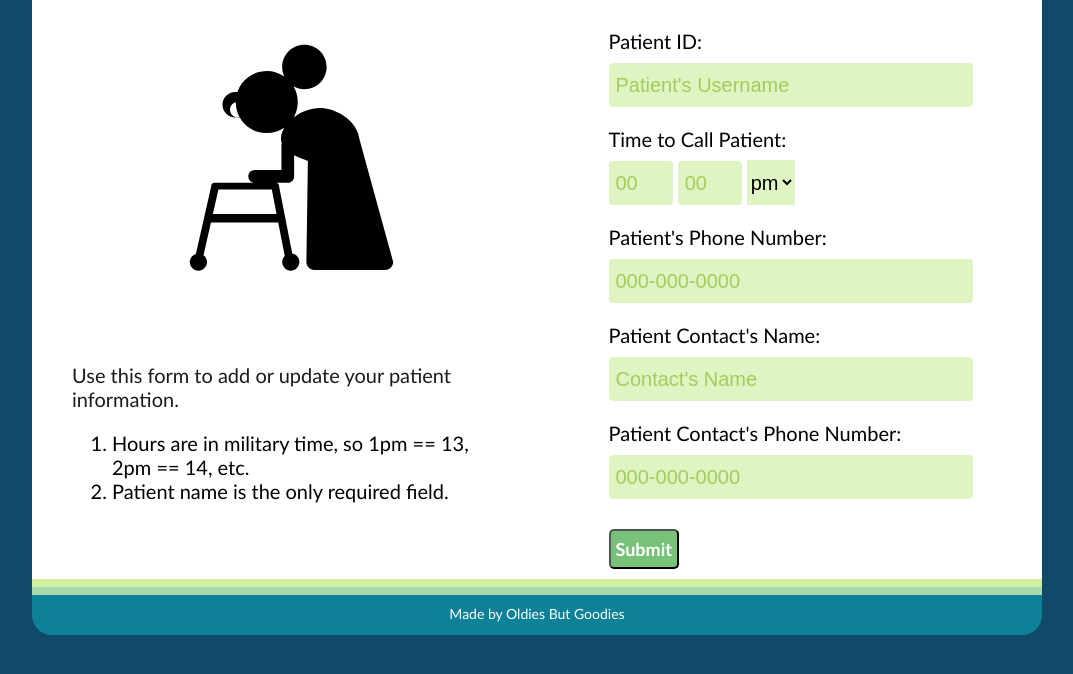
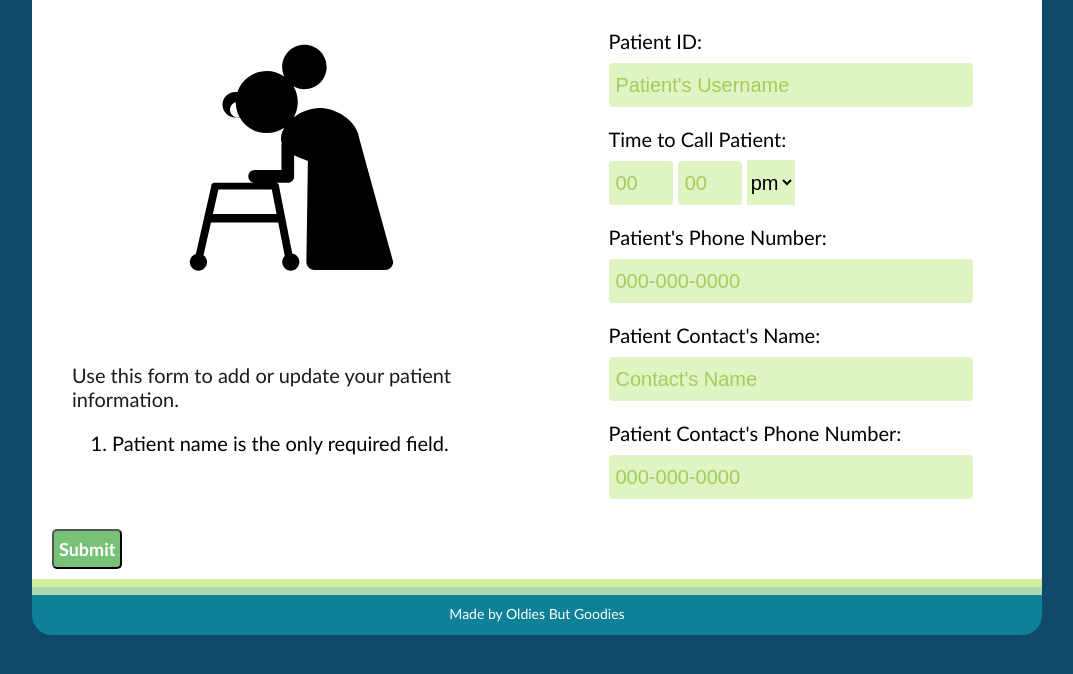
Before and after one commit to cjaiello/MoreDisruptionPleaseHackathon, a Flask app: page / in a window 1280 px wide. Shown: the part 93-767 px from the top of the page, without its empty margins (103-1176 px from the left). Run offline with Flask 2, Linux system fonts and the light colour scheme; parts of the project's set-up code (start-up, migrations or seed data) failed here and were passed over; some libraries are stand-ins or nearby versions.

Commit message:
UI tweaks

```diff
--- a/templates/homepage.html
+++ b/templates/homepage.html
@@ -28,11 +28,8 @@
 				<center>
 					<img src="static/logo.svg" id="icon" width="300" height="300" class="centered">
 				</center>
-
 				<p>Use this form to add or update your patient information.</p>
-
 				<ol>
-					<li>Hours are in military time, so 1pm == 13, 2pm == 14, etc.</li>
 					<li>Patient name is the only required field.</li>
 				</ol>
 			</div>
```
